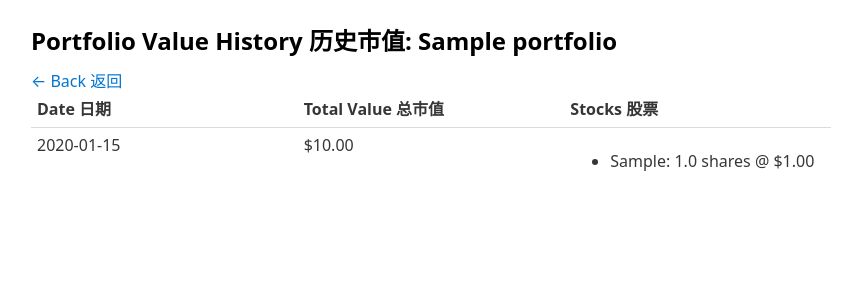
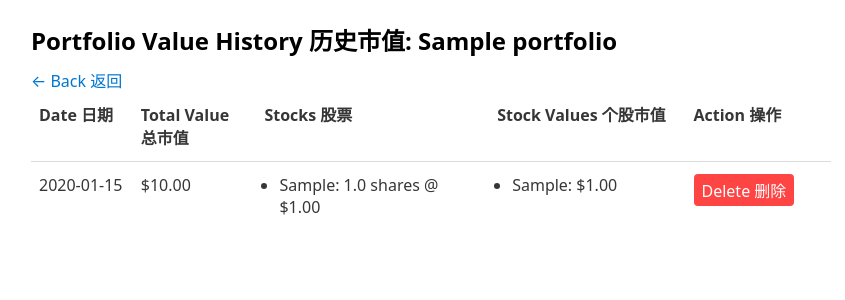
Before and after one commit to weian/investment_assistance, a FastAPI app: page /portfolio/1/history in a window 1280 px wide. Shown: the part 73-373 px from the top of the page, without its empty margins (209-1054 px from the left). Run offline with FastAPI, Linux system fonts and the light colour scheme; tables that the repository leaves empty hold one stand-in row (values such as "Sample post").

Commit message:
Move to a new directory. Update scripts. Add a delete feature.

```diff
--- a/templates/base.html
+++ b/templates/base.html
@@ -4,6 +4,49 @@
     <meta charset="UTF-8">
     <title>Investment Assistant</title>
     <link rel="stylesheet" href="https://cdn.jsdelivr.net/npm/water.css@2/out/water.css">
+    <style>
+        /* Custom table styling for better width and readability */
+        table {
+            width: 100%;
+            max-width: 1200px;
+            table-layout: fixed;
+            word-wrap: break-word;
+        }
+
+        /* Specific column widths for history table */
+        .history-table th:nth-child(1) { width: 12%; } /* Date */
+        .history-table th:nth-child(2) { width: 15%; } /* Total Value */
+        .history-table th:nth-child(3) { width: 30%; } /* Stocks */
+        .history-table th:nth-child(4) { width: 25%; } /* Stock Values */
+        .history-table th:nth-child(5) { width: 18%; } /* Action */
+
+        /* Make table cells more readable */
+        td, th {
+            padding: 12px 8px;
+            vertical-align: top;
+        }
+
+        /* Style lists in table cells */
+        td ul {
+            margin: 0;
+            padding-left: 15px;
+        }
+
+        td ul li {
+            margin-bottom: 4px;
+        }
+
+        /* Responsive design */
+        @media (max-width: 768px) {
+            table {
+                font-size: 14px;
+            }
+
+            td, th {
+                padding: 8px 4px;
+            }
+        }
+    </style>
 </head>
 <body>
     <header>
--- a/templates/history.html
+++ b/templates/history.html
@@ -2,12 +2,14 @@
 {% block content %}
 <h2>Portfolio Value History 历史市值: {{ portfolio.name }}</h2>
 <a href="/portfolio/{{ portfolio.id }}">&larr; Back 返回</a>
-<table>
+<table class="history-table">
     <thead>
         <tr>
             <th>Date 日期</th>
             <th>Total Value 总市值</th>
             <th>Stocks 股票</th>
+            <th>Stock Values 个股市值</th>
+            <th>Action 操作</th>
         </tr>
     </thead>
     <tbody>
@@ -22,9 +24,26 @@
                 {% endfor %}
                 </ul>
             </td>
+            <td>
+                <ul>
+                {% for s in v.stocks %}
+                    <li>{{ s.ticker }}: ${{ '%.2f'|format(s.shares * s.value) if s.value else 'N/A' }}</li>
+                {% endfor %}
+                </ul>
+            </td>
+            <td>
+                <form method="POST" action="/portfolio/{{ portfolio.id }}/delete-value" style="display: inline;">
+                    <input type="hidden" name="value_date" value="{{ v.date }}">
+                    <button type="submit"
+                            onclick="return confirm('Are you sure you want to delete the value for {{ v.date }}? 确定要删除{{ v.date }}的市值记录吗？')"
+                            style="background-color: #ff4444; color: white; border: none; padding: 4px 8px; border-radius: 4px; cursor: pointer;">
+                        Delete 删除
+                    </button>
+                </form>
+            </td>
         </tr>
     {% else %}
-        <tr><td colspan="3">No history yet. 暂无历史记录。</td></tr>
+        <tr><td colspan="5">No history yet. 暂无历史记录。</td></tr>
     {% endfor %}
     </tbody>
 </table>
```
Also changed, not shown: apis/routes.py (+13 -0 lines), services.py (+15 -0 lines), 3 other files.
